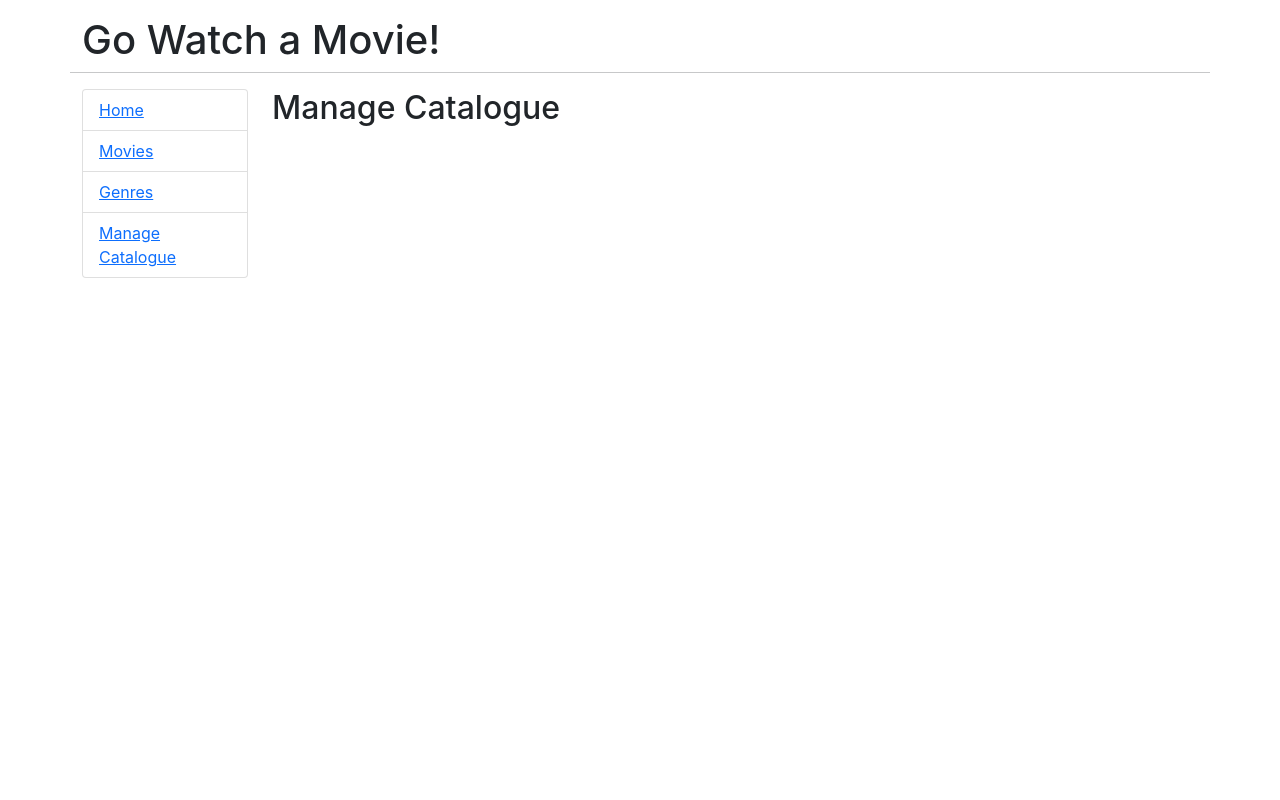
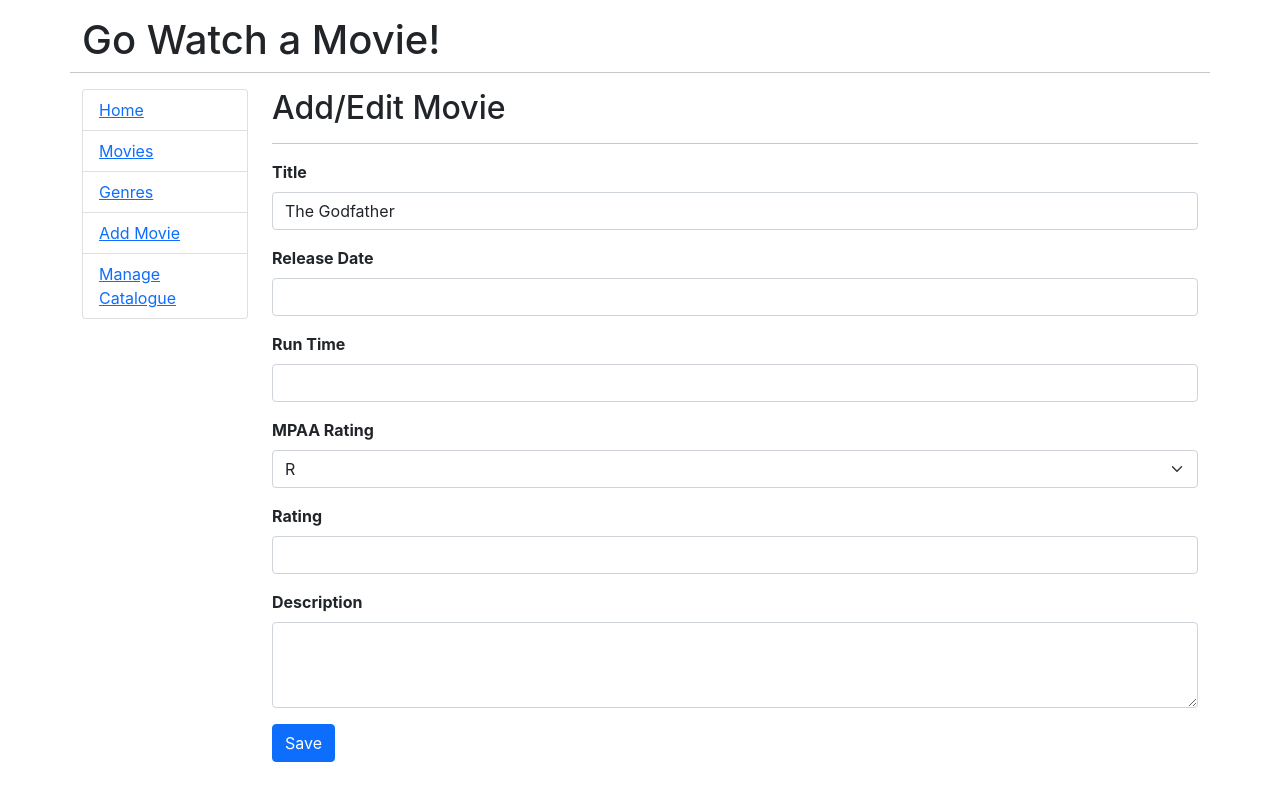
Before and after one commit to joemanb/go-react, a React (Create React App) app in the folder client/: page /admin/add in a window 1280 px wide. Built offline with nearby package versions, Linux system fonts and the light colour scheme.

Commit message:
end lesson 59

```diff
--- a/client/src/App.js
+++ b/client/src/App.js
@@ -1,11 +1,12 @@
 import React, { Component, Fragment } from 'react';
-import {BrowserRouter as Router, Switch, Route, Link, useParams, useRouteMatch} from 'react-router-dom';
+import { BrowserRouter as Router, Switch, Route, Link, useParams, useRouteMatch } from 'react-router-dom';
 import Movies from './components/Movies';
 import Admin from './components/Admin';
 import Home from './components/Home';
 import OneMovie from './components/OneMovie';
 import Genres from './components/Genres';
 import OneGenre from './components/OneGenre';
+import EditMovie from './components/EditMovie';
 
 export default function App() {
   return (
@@ -33,6 +34,9 @@ export default function App() {
                   <Link to="/genres">Genres</Link>
                 </li>
                 <li className="list-group-item">
+                  <Link to="/admin/add">Add Movie</Link>
+                </li>
+                <li className="list-group-item">
                   <Link to="/admin">Manage Catalogue</Link>
                 </li>
               </ul>
@@ -54,6 +58,9 @@ export default function App() {
                 <Genres />
               </Route>
 
+              <Route exact path="/admin/add" component={EditMovie}>
+              </Route>
+
               <Route path="/admin">
                 <Admin />
               </Route>
--- /dev/null
+++ b/client/src/components/EditMovie.css
@@ -0,0 +1,3 @@
+label {
+    font-weight: bold;
+}
--- /dev/null
+++ b/client/src/components/EditMovie.js
@@ -0,0 +1,114 @@
+import React, { Component, Fragment } from 'react';
+import './EditMovie.css';
+
+
+export default class EditMovie extends Component {
+    state = {
+        movie: {},
+        isLoaded: false,
+        error: null,
+    }
+
+    componentDidMount() {
+        this.setState({
+            movie: {
+                title: "The Godfather",
+                mpaa_rating: "R",
+            }
+        })
+    }
+
+    render() {
+        let { movie, } = this.state;
+
+        return (
+            <Fragment>
+                <h2>Add/Edit Movie</h2>
+                <hr />
+                <form method="post">
+                    <div className="mb-3">
+                        <label for="title" className="form-label">
+                            Title
+                        </label>
+                        <input
+                            type="text"
+                            className="form-control"
+                            id="title"
+                            name="title"
+                            value={movie.title}>
+                        </input>
+                    </div>
+
+                    <div className="mb-3">
+                        <label for="release_date" className="form-label">
+                            Release Date
+                        </label>
+                        <input
+                            type="text"
+                            className="form-control"
+                            id="release_date"
+                            name="release_date"
+                            value={movie.release_date}>
+                        </input>
+                    </div>
+
+                    <div className="mb-3">
+                        <label for="run_time" className="form-label">
+                            Run Time
+                        </label>
+                        <input
+                            type="text"
+                            className="form-control"
+                            id="run_time"
+                            name="run_time"
+                            value={movie.run_time}>
+                        </input>
+                    </div>
+
+                    <div className="mb-3">
+                        <label for="mpaa_rating" className="form-label">
+                            MPAA Rating
+                        </label>
+
+                        <select className="form-select" value={movie.mpaa_rating}>
+                            <option className="form-select">Choose...</option>
+                            <option className="form-select" value="G">G</option>
+                            <option className="form-select" value="PG">PG</option>
+                            <option className="form-select" value="PG-13">PG-13</option>
+                            <option className="form-select" value="R">R</option>
+                            <option className="form-select" value="NC17">NC17</option>
+                        </select>
+                    </div>
+
+                    <div className="mb-3">
+                        <label for="rating" className="form-label">
+                            Rating
+                        </label>
+                        <input
+                            type="text"
+                            className="form-control"
+                            id="rating"
+                            name="rating"
+                            value={movie.rating}>
+                        </input>
+                    </div>
+
+                    <div className="mb-3">
+                        <label for="description" className="form-label">
+                            Description
+                        </label>
+                        <textarea
+                            className="form-control"
+                            id="description"
+                            name="description"
+                            rows="3">
+                            {movie.description}
+                        </textarea>
+                    </div>
+
+                    <button className="btn btn-primary">Save</button>
+                </form>
+            </Fragment>
+        )
+    }
+}
```
Lines whose indentation alone changed are shown as unchanged.
